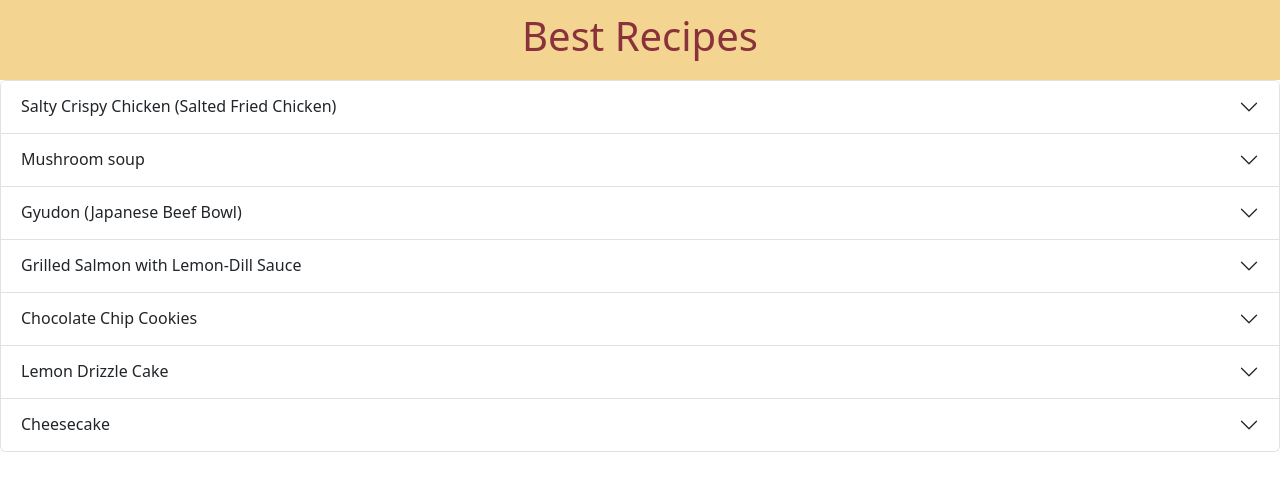
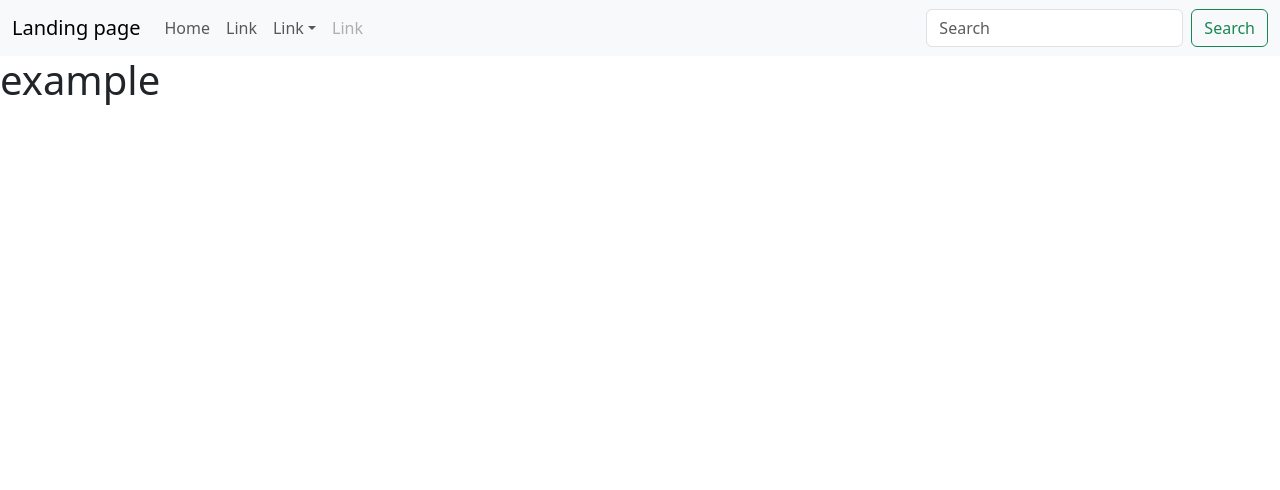
Before and after one commit to GabbyV03/cosi-103a, a React (Create React App) app in the folder recipeapp/: page /Team in a window 1280 px wide. Shown: the top 490 px of the page. Built offline with nearby package versions, Linux system fonts and the light colour scheme.

Commit message:
qipingzhangstructure(land&team&route)

```diff
--- a/recipeapp/package.json
+++ b/recipeapp/package.json
@@ -7,6 +7,7 @@
     "react": "^18.2.0",
     "react-bootstrap": "^2.10.0",
     "react-dom": "^18.2.0",
+    "react-router-dom": "^6.22.0",
     "react-scripts": "5.0.1",
     "web-vitals": "^2.1.4"
   },
--- a/recipeapp/src/App.js
+++ b/recipeapp/src/App.js
@@ -6,9 +6,7 @@ import React from 'react';
 function App() {
   return (
     <div className="App">
-      <header className="App-header">
-        <h1>Best Recipes</h1>
-      </header>
+      <h1>Best Recipes</h1>
       <BasicExamples />
     </div>
   );
--- /dev/null
+++ b/recipeapp/src/Landing_page.js
@@ -0,0 +1,111 @@
+import './App.css';//who in charge of style should create a css for landing page and replace this
+import App from './App';
+import Team from './Team';
+import Button from 'react-bootstrap/Button';
+import React from 'react';
+import Container from 'react-bootstrap/Container';
+import Form from 'react-bootstrap/Form';
+import Nav from 'react-bootstrap/Nav';
+import Navbar from 'react-bootstrap/Navbar';
+import NavDropdown from 'react-bootstrap/NavDropdown';
+import {
+  createBrowserRouter,
+  RouterProvider,
+  Root,
+  Link,
+} from "react-router-dom";
+
+function Landing_page() {
+  return (
+    <div className="Landing_page">
+      <Navigater />
+      <RouterProvider router={router}/>
+    </div>
+  );
+}
+
+const router = createBrowserRouter([
+  {
+   path: "/",
+   element: (
+     <div>
+       <li><Link to="Recipe">Recipe</Link></li>
+       <li><Link to="Team">Team</Link></li>
+     </div>
+   ),
+ },
+ {
+   path: "/",
+   children: [
+     {
+       path: "Recipe",
+       element: <App />,
+     },
+    {
+       path: "Team",
+       element: <Team />,
+    },
+   ],
+ },
+
+ {
+   path: "/",
+   children: [
+     {
+       path: "Recipe",
+       element: <App />,
+     },
+    {
+       path: "Team",
+       element: <Team />,
+    },
+   ],
+ },
+]);
+
+function Navigater() {
+    return (
+      <div>
+        <Navbar expand="lg" className="bg-body-tertiary">
+          <Container fluid>
+            <Navbar.Brand href="#">Landing page</Navbar.Brand>
+            <Navbar.Toggle aria-controls="navbarScroll" />
+            <Navbar.Collapse id="navbarScroll">
+              <Nav
+                className="me-auto my-2 my-lg-0"
+                style={{ maxHeight: '100px' }}
+                navbarScroll
+              >
+                <Nav.Link href="#action1">Home</Nav.Link>
+                <Nav.Link href="#action2">Link</Nav.Link>
+                <NavDropdown title="Link" id="navbarScrollingDropdown">
+                  <NavDropdown.Item href="#action3">Action</NavDropdown.Item>
+                  <NavDropdown.Item href="#action4">
+                    Another action
+                  </NavDropdown.Item>
+                  <NavDropdown.Divider />
+                  <NavDropdown.Item href="#action5">
+                    Something else here
+                  </NavDropdown.Item>
+                </NavDropdown>
+                <Nav.Link href="#" disabled>
+                  Link
+                </Nav.Link>
+              </Nav>
+              <Form className="d-flex">
+                <Form.Control
+                  type="search"
+                  placeholder="Search"
+                  className="me-2"
+                  aria-label="Search"
+                />
+                <Button variant="outline-success">Search</Button>
+              </Form>
+            </Navbar.Collapse>
+          </Container>
+        </Navbar>
+      </div>
+      );
+  }
+
+export default Landing_page;
--- /dev/null
+++ b/recipeapp/src/Team.js
@@ -0,0 +1,15 @@
+// import logo from './logo.svg';
+import './App.css';
+import React from 'react';
+
+function Team() {
+  return (
+    <div className="Team">
+      <header className="team-header">
+        <h1>example</h1>
+      </header>
+    </div>
+  );
+}
+
+export default Team;
--- a/recipeapp/src/index.js
+++ b/recipeapp/src/index.js
@@ -1,7 +1,7 @@
 import React from 'react';
 import ReactDOM from 'react-dom/client';
 import './index.css';
-import App from './App';
+import Landing_page from './Landing_page';
 import reportWebVitals from './reportWebVitals';
 import 'bootstrap/dist/css/bootstrap.min.css';
 import 'bootstrap/dist/js/bootstrap.bundle.min.js';
@@ -9,7 +9,7 @@ import 'bootstrap/dist/js/bootstrap.bundle.min.js';
 const root = ReactDOM.createRoot(document.getElementById('root'));
 root.render(
   <React.StrictMode>
-    <App />
+    <Landing_page />
   </React.StrictMode>
 );
 
```
Also changed, not shown: 1 other file (tests, documents, lock files or other folders).
